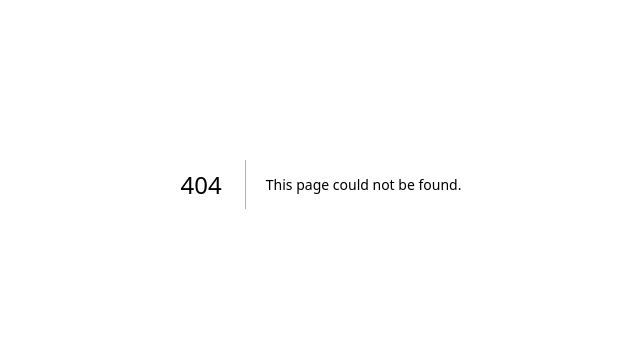
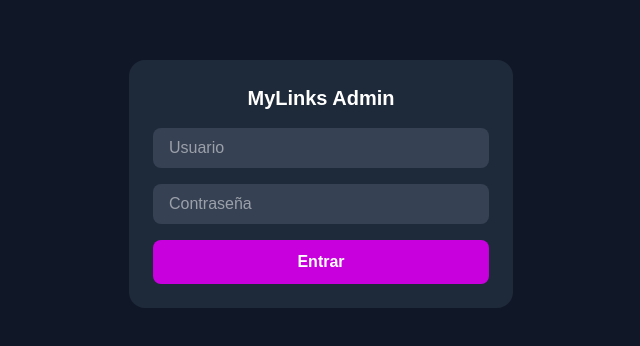
Before and after one commit to BladimirBLopez/mylinks, a Next.js app: page /admin/login in a window 1280 px wide. Before the commit this address had no page. Shown: the part 216-562 px from the top of the page, without its empty margins (319-959 px from the left). Built offline with nearby package versions, Linux system fonts and the light colour scheme.

Commit message:
Agregar login de admin con cookie firmada + middleware de protección

```diff
--- /dev/null
+++ b/app/admin/login/page.tsx
@@ -0,0 +1,59 @@
+"use client";
+
+import { useState } from "react";
+import { useRouter } from "next/navigation";
+
+export default function LoginPage() {
+  const [usuario, setUsuario] = useState("");
+  const [password, setPassword] = useState("");
+  const [error, setError] = useState("");
+  const router = useRouter();
+
+  async function onSubmit(e: React.FormEvent) {
+    e.preventDefault();
+    setError("");
+    const res = await fetch("/api/admin/login", {
+      method: "POST",
+      headers: { "Content-Type": "application/json" },
+      body: JSON.stringify({ usuario, password }),
+    });
+    if (res.ok) {
+      router.push("/admin");
+      router.refresh();
+    } else {
+      setError("Usuario o contraseña incorrectos");
+    }
+  }
+
+  return (
+    <main className="min-h-screen flex items-center justify-center bg-gray-900 px-6">
+      <form
+        onSubmit={onSubmit}
+        className="w-full max-w-sm bg-gray-800 rounded-2xl p-6 space-y-4"
+      >
+        <h1 className="text-white text-xl font-bold text-center">MyLinks Admin</h1>
+        <input
+          type="text"
+          placeholder="Usuario"
+          value={usuario}
+          onChange={(e) => setUsuario(e.target.value)}
+          className="w-full px-4 py-2 rounded-lg bg-gray-700 text-white outline-none"
+        />
+        <input
+          type="password"
+          placeholder="Contraseña"
+          value={password}
+          onChange={(e) => setPassword(e.target.value)}
+          className="w-full px-4 py-2 rounded-lg bg-gray-700 text-white outline-none"
+        />
+        {error && <p className="text-red-400 text-sm">{error}</p>}
+        <button
+          type="submit"
+          className="w-full py-2.5 rounded-lg bg-fuchsia-600 hover:bg-fuchsia-500 text-white font-semibold transition"
+        >
+          Entrar
+        </button>
+      </form>
+    </main>
+  );
+}
--- /dev/null
+++ b/app/admin/page.tsx
@@ -0,0 +1,7 @@
+export default function AdminPage() {
+  return (
+    <main className="min-h-screen flex items-center justify-center bg-gray-900 text-white">
+      <p>Panel funcionando. Aquí va la lista de tiktokers.</p>
+    </main>
+  );
+}
--- /dev/null
+++ b/app/api/admin/login/route.ts
@@ -0,0 +1,29 @@
+import { NextResponse } from "next/server";
+import { createHmac, timingSafeEqual } from "crypto";
+
+function firmar(usuario: string) {
+  const secreto = process.env.ADMIN_PASSWORD!;
+  return createHmac("sha256", secreto).update(usuario).digest("hex");
+}
+
+export async function POST(req: Request) {
+  const { usuario, password } = await req.json();
+
+  const usuarioOk = usuario === process.env.ADMIN_USER;
+  const passOk = password === process.env.ADMIN_PASSWORD;
+
+  if (!usuarioOk || !passOk) {
+    return NextResponse.json({ error: "Credenciales inválidas" }, { status: 401 });
+  }
+
+  const token = firmar(usuario);
+  const res = NextResponse.json({ ok: true });
+  res.cookies.set("mylinks_admin", token, {
+    httpOnly: true,
+    secure: true,
+    sameSite: "lax",
+    maxAge: 60 * 60 * 24 * 30,
+    path: "/",
+  });
+  return res;
+}
--- /dev/null
+++ b/app/api/admin/logout/route.ts
@@ -0,0 +1,7 @@
+import { NextResponse } from "next/server";
+
+export async function POST() {
+  const res = NextResponse.json({ ok: true });
+  res.cookies.delete("mylinks_admin");
+  return res;
+}
--- /dev/null
+++ b/middleware.ts
@@ -0,0 +1,27 @@
+import { NextResponse } from "next/server";
+import type { NextRequest } from "next/server";
+import { createHmac } from "crypto";
+
+function firmar(usuario: string) {
+  const secreto = process.env.ADMIN_PASSWORD!;
+  return createHmac("sha256", secreto).update(usuario).digest("hex");
+}
+
+export function middleware(req: NextRequest) {
+  const { pathname } = req.nextUrl;
+
+  if (pathname === "/admin/login") return NextResponse.next();
+
+  const token = req.cookies.get("mylinks_admin")?.value;
+  const esperado = firmar(process.env.ADMIN_USER!);
+
+  if (token !== esperado) {
+    return NextResponse.redirect(new URL("/admin/login", req.url));
+  }
+
+  return NextResponse.next();
+}
+
+export const config = {
+  matcher: ["/admin/:path*"],
+};
```
